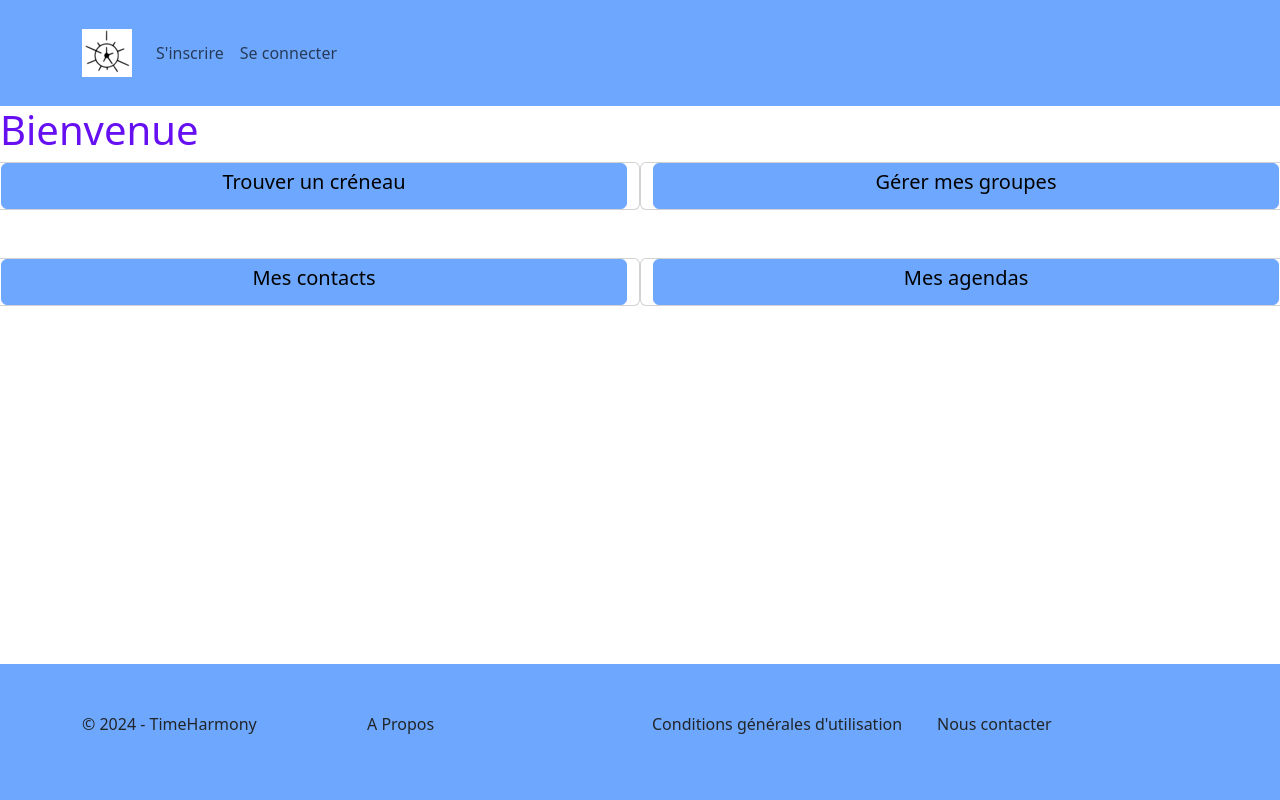
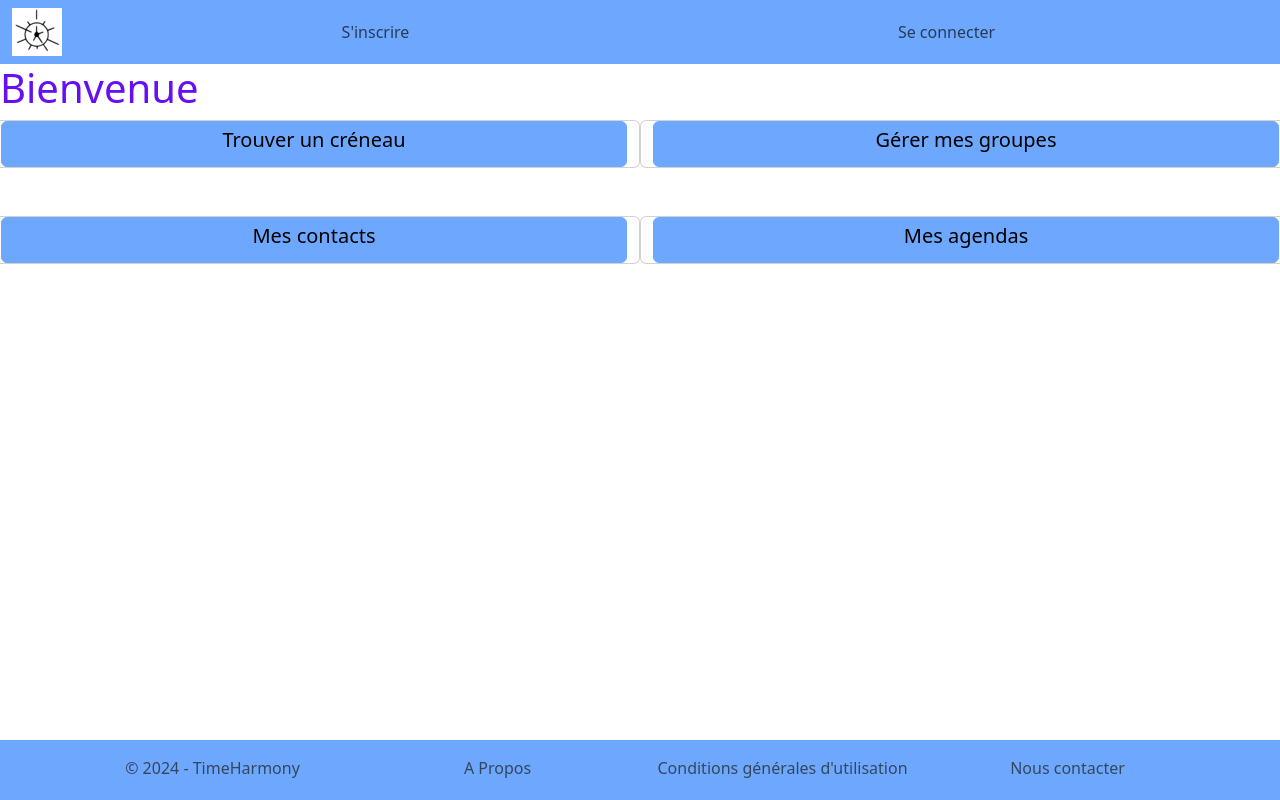
Before and after one commit to masson-rafael/TimeHarmony, a PHP site: template templates/menu.html.twig in a window 1280 px wide. Run offline with PHP 8.4, Linux system fonts and the light colour scheme; the template is opened without the code that fills it, so the values that code supplies are empty; some libraries are stand-ins or nearby versions.

Commit message:
modification du base_template_html

```diff
--- a/templates/base_template.html.twig
+++ b/templates/base_template.html.twig
@@ -14,54 +14,81 @@
 		</title>
 	</head>
 			{% if etat=='connecte' %}
-			<nav class="navbar navbar-expand-lg bg-primary py-4">
-				<div class="container">
-					<a class="navbar-brand" href="index.php"><img src="image/logo.png" alt="logo"></a>
-					<button class="navbar-toggler" type="button" data-bs-toggle="collapse" data-bs-target="#navbarNavDropdown" aria-controls="navbarNavDropdown" aria-expanded="false" aria-label="Toggle navigation">
-						<span class="navbar-toggler-icon"></span>
-					</button>
-					<div class="collapse navbar-collapse" id="navbarNavDropdown">
-						<ul class="navbar-nav">
-							<li class="nav-item">
+			<nav class="navbar navbar-expand-lg bg-primary py-2">
+				<div class="container-fluid">
+					<div class="row w-100 align-items-center">
+						<!-- Logo -->
+						<div class="col-auto">
+							<a class="navbar-brand" href="index.php">
+								<img src="image/logo.png" alt="logo">
+							</a>
+						</div>
+						<!-- Menu principal avec espace entre les éléments -->
+						<div class="col">
+							<ul class="navbar-nav row w-100 justify-content-center text-center">
+								<li class="col-md-auto nav-item d-flex justify-content-center align-items-center fs-4 me-3">
 									<a class="nav-link {% if menu=='recherche' %} active {% endif %}" aria-current="page" href="index.php?controleur=creneauLibre&methode=obtenir">Rechercher un créneau</a>
 								</li>
-							<li class="nav-item">
+								<li class="col-md-auto nav-item d-flex justify-content-center align-items-center fs-4 me-3">
 									<a class="nav-link" href="#">Agendas</a>
 								</li>
-							<li class="nav-item">
+								<li class="col-md-auto nav-item d-flex justify-content-center align-items-center fs-4 me-3">
 									<a class="nav-link" href="#">Groupes</a>
 								</li>
-							<li class="nav-item">
+								<li class="col-md-auto nav-item d-flex justify-content-center align-items-center fs-4 me-3">
 									<a class="nav-link" href="#">Contacts</a>
 								</li>
-							<li class="nav-item">
-								<a class="nav-link" href="#"><img src="image/notif.png" alt="notification"></a>
+							</ul>
+						</div>
+						<!-- Menu aligné à droite -->
+						<div class="col-auto">
+							<ul class="navbar-nav ms-auto d-flex flex-row">
+								<li class="nav-item d-flex justify-content-center align-items-center">
+									<a class="nav-link" href="#"><img src="image/notif.png" class="img-fluid w-50" alt="notification"></a>
 								</li>
-							<li class="nav-item dropdown">
+								<li class="nav-item dropdown d-flex justify-content-center align-items-center">
 								<a class="nav-link dropdown-toggle" role="button" data-bs-toggle="dropdown" aria-expanded="false">
 									<img src="image/utilisateurBase.png" alt="photoDeProfil">
 								</a>
-								<ul class="dropdown-menu">
-									<li>
-										<a class="dropdown-item" href="#">Profil</a>
+								<ul class="dropdown-menu dropdown-menu-custom dropdown-menu-start">
+									<li><a class="dropdown-item" href="#">Profil</a></li>
+									<li><a class="dropdown-item" href="#">Préférences du profil</a></li>
+									<li><a class="dropdown-item" href="#">Administration</a></li>
+									<li><a class="dropdown-item" href="#">Déconnexion</a></li>
+								</ul>
+							</ul>
+						</div>
+					</div>
+				</div>
+			</nav>
+
+
+
+			{% else %}
+			<nav class="navbar navbar-expand-lg bg-primary py-2">
+				<div class="container-fluid">
+					<div class="row w-100 align-items-center">
+						<!-- Logo -->
+						<div class="col-auto">
+							<a class="navbar-brand" href="index.php">
+								<img src="image/logo.png" alt="logo">
+							</a>
+						</div>
+						<!-- Menu -->
+						<div class="col">
+							<ul class="navbar-nav row w-100 justify-content-center text-center">
+								<li class="col nav-item d-flex justify-content-center align-items-center">
+									<a class="nav-link" href="index.php?controleur=utilisateur&methode=premiereInscription">S'inscrire</a>
 								</li>
-									<li>
-										<a class="dropdown-item" href="#">Préférences du profil</a>
-									</li>
-									<li>
-										<a class="dropdown-item" href="#">Administration</a>
-									</li>
-									<li>
-										<a class="dropdown-item" href="#">Déconnexion</a>
-									</li>
-								</ul>
+								<li class="col nav-item d-flex justify-content-center align-items-center">
+									<a class="nav-link" href="index.php?controleur=utilisateur&methode=premiereConnexion">Se connecter</a>
 								</li>
 							</ul>
 						</div>
 					</div>
+				</div>
 			</nav>
-			{% else %}
-			<nav class="navbar navbar-expand-lg bg-primary py-4">
+			{# <nav class="navbar navbar-expand-lg bg-primary py-3">
 				<div class="container">
 					<a class="navbar-brand" href="index.php"><img src="image/logo.png" alt="logo"></a>
 					<button class="navbar-toggler" type="button" data-bs-toggle="collapse" data-bs-target="#navbarNavDropdown" aria-controls="navbarNavDropdown" aria-expanded="false" aria-label="Toggle navigation">
@@ -78,28 +105,30 @@
 						</ul>
 					</div>
 				</div>
-			</nav>
+			</nav> #}
+
 			{% endif %}
 		{% block content %}{% endblock %}
 
-		<footer class="bg-primary py-5 mt-5 fixed-bottom">
+		<footer class="text-muted py-3 bg-primary mt-5 fixed-bottom small-footer">
     <div class="container">
         <div class="row">
-					<div class="col-md-3">
-						<p>&copy; 2024 - TimeHarmony</p>
+            <div class="col d-flex align-items-center justify-content-center">
+                <p class="mb-1">&copy; 2024 - TimeHarmony</p>
             </div>
-					<div class="col-md-3">
-						<p>A Propos</p>
+            <div class="col d-flex align-items-center justify-content-center">
+                <p class="mb-1">A Propos</p>
             </div>
-					<div class="col-md-3">
-						<p>Conditions générales d'utilisation</p>
+            <div class="col d-flex align-items-center justify-content-center">
+                <p class="mb-1">Conditions générales d'utilisation</p>
             </div>
-                    <div class="col-md-3">
-						<p>Nous contacter</p>
+            <div class="col d-flex align-items-center justify-content-center">
+                <p class="mb-1">Nous contacter</p>
             </div>
         </div>
     </div>
 </footer>
+
 		{% block script %}{% endblock %}
 	</body>
 </html>
```
Lines whose indentation alone changed are shown as unchanged.
